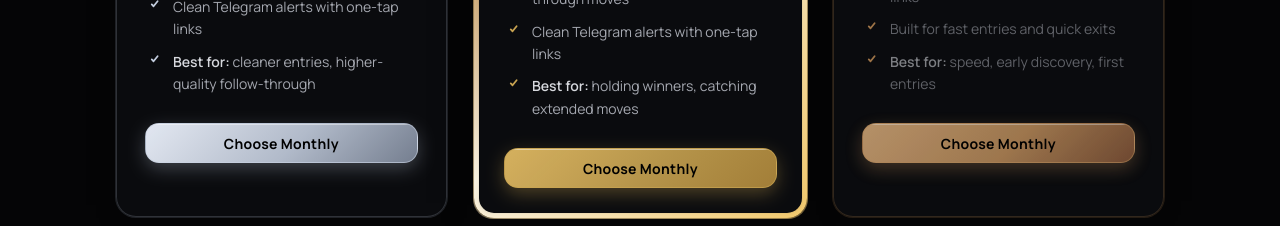
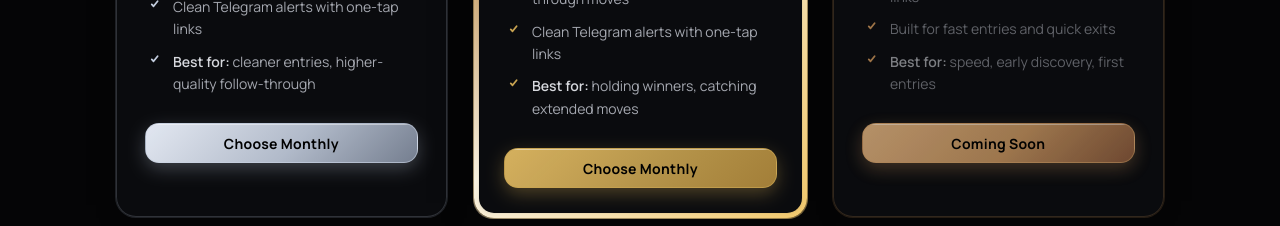
Before and after one commit to brycehuston/Premium-Signal-Bots, a Next.js app in the folder hub-frontend/: page /pricing in a window 1280 px wide. Shown: the part 860-1086 px from the top of the page. Built offline with nearby package versions, Linux system fonts and the light colour scheme; no server answers.

Commit message:
fix(pricing): make Early disabled CTA read Coming Soon instead of Choose

```diff
--- a/hub-frontend/app/pricing/page.tsx
+++ b/hub-frontend/app/pricing/page.tsx
@@ -405,7 +405,7 @@ export default function PricingPage() {
                       : () => track("plan_select", { plan: p.slug, period: billing })
                   }
                 >
-                  {billing === "annual" ? "Choose Annual" : "Choose Monthly"}
+                  {isEarlyComingSoon ? "Coming Soon" : billing === "annual" ? "Choose Annual" : "Choose Monthly"}
                 </Button>
               </div>
             </CardBody>
```
